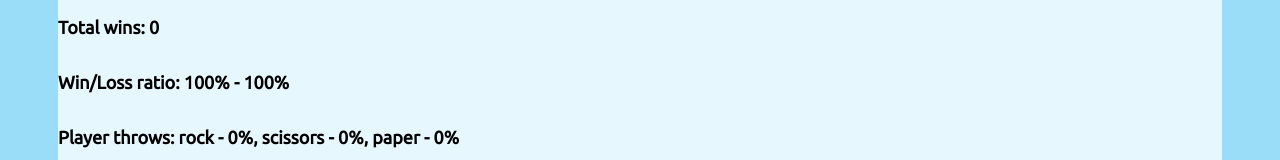
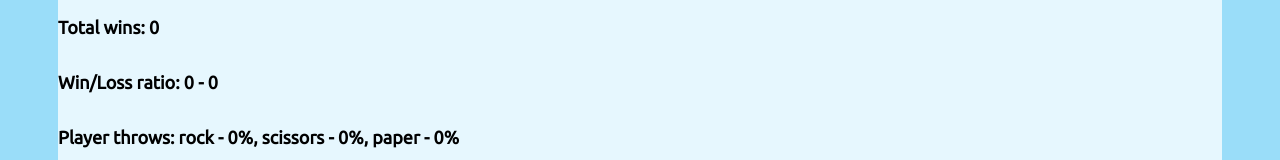
Before and after one commit to rifatislam19/paper-rock-scissors, a plain HTML site: page index.html in a window 1280 px wide. Both pictures are taken after a click on the button "Stats". Shown: the part 414-574 px from the top of the page. Drawn offline with Linux system fonts and the light colour scheme; a web font is replaced by a local one.

Commit message:
Update index.html

```diff
--- a/index.html
+++ b/index.html
@@ -41,7 +41,7 @@ Date of Completion: 11/5/2018
     <h2>Stats</h2>
     <h3 id="games_played">Games played: 0</h3>
     <h3 id="total_wins">Total wins: 0</h3>
-    <h3 id="win_loss_ratio">Win/Loss ratio: 100% - 100%</h3>
+    <h3 id="win_loss_ratio">Win/Loss ratio: 0 - 0</h3>
     <h3 id="player_stats">Player throws: rock - 0%, scissors - 0%, paper - 0%</h3>
     <h3 id="browser_stats">B(r)owser throws:  rock - 0%, scissors - 0%, paper - 0%</h3>
   </div>
```
